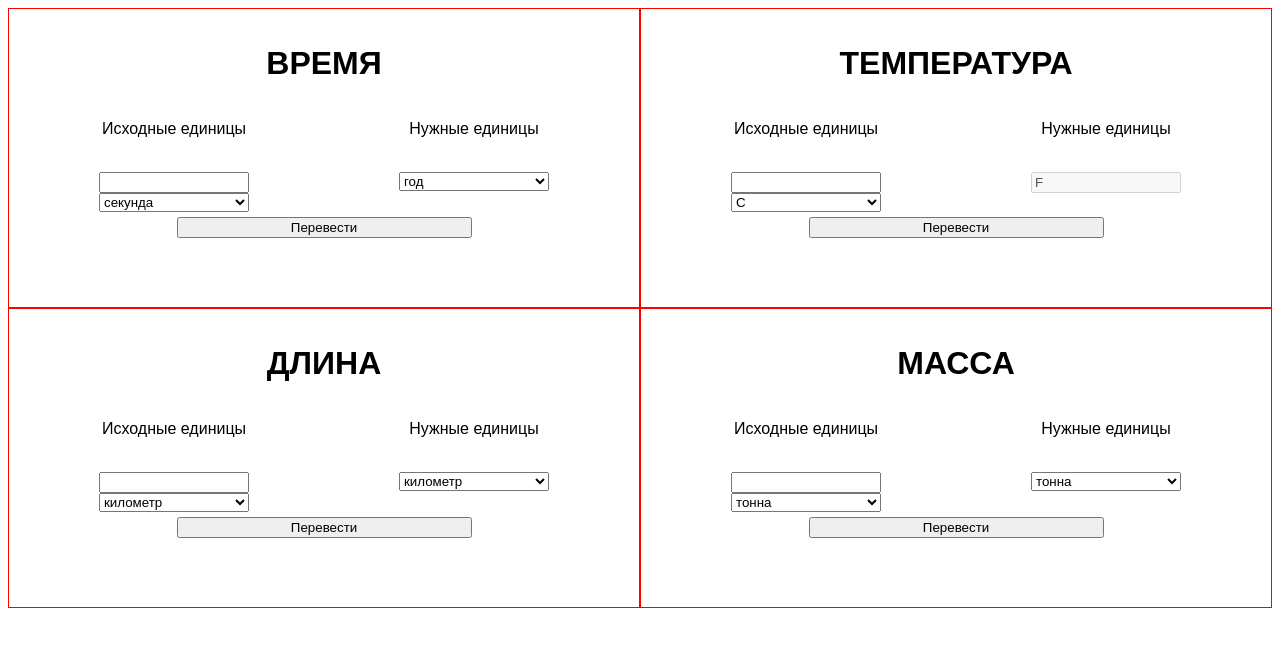
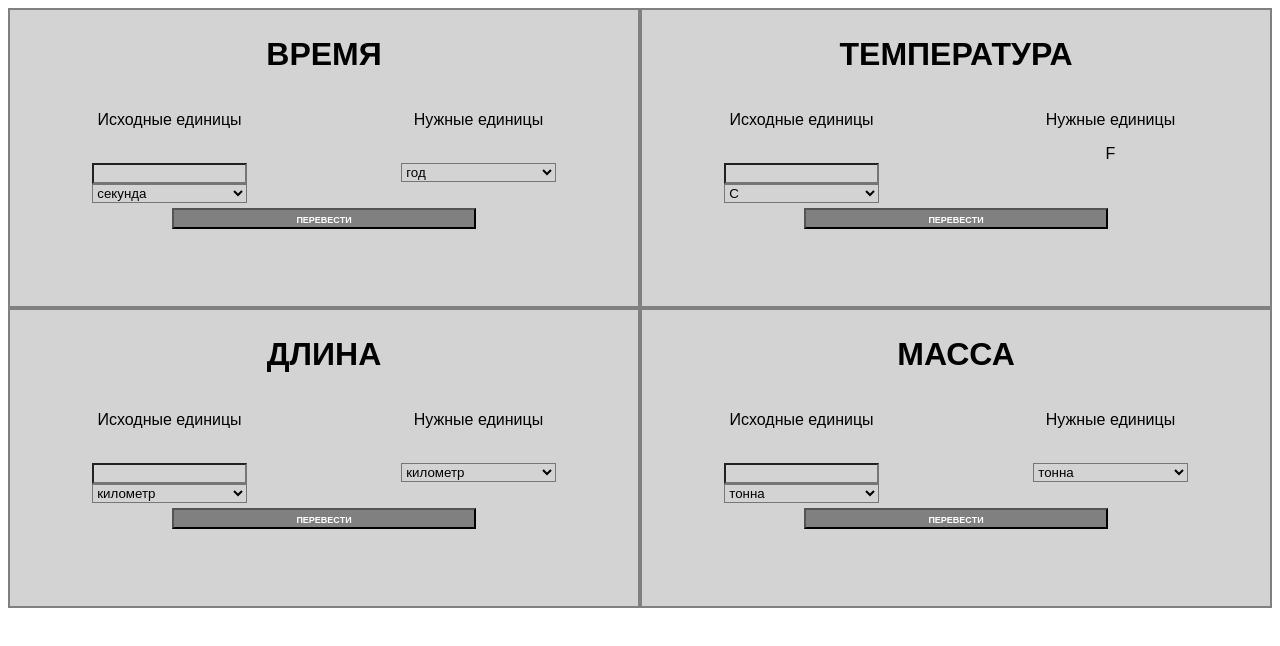
Before and after one commit to LblC/calc, a plain HTML site: page index.html in a window 1280 px wide. Drawn offline with Linux system fonts and the light colour scheme.

Commit message:
len, w and new style

```diff
--- a/index.html
+++ b/index.html
@@ -42,7 +42,7 @@
 		</div>
 
 		<div class="confirm">
-			<input type="button" value="Перевести" onclick="countTime();">
+			<button onclick="countTime();">перевести</button>
 		</div>
 
 		<div class="answer">
@@ -67,13 +67,12 @@
 		<div class="form">
 			<form id="dest">
 				<p>Нужные единицы</p>
-				<br>
-				<input type="text" id="temp2" value="F" disabled="true">
+				<p id="temp2">F</p>
 			</form>
 		</div>
 
 		<div class="confirm">
-			<input type="button" value="Перевести" onclick="countTemp();">
+			<button onclick="countTemp();">перевести</button>
 		</div>
 
 		<div class="answer">
@@ -120,7 +119,7 @@
 		</div>
 
 		<div class="confirm">
-			<input type="button" value="Перевести" onclick="countLen();">
+			<button onclick="countLen();">перевести</button>
 		</div>
 
 		<div class="answer">
@@ -160,7 +159,7 @@
 		</div>
 
 		<div class="confirm">
-			<input type="button" value="Перевести" onclick="countW();">
+			<button onclick="countW();">перевести</button>
 		</div>
 
 		<div class="answer">
--- a/script.js
+++ b/script.js
@@ -72,9 +72,115 @@ function countTemp() {
 
 function checkTemp() {
 	if (document.getElementById("temp1").value == "C") {
-		document.getElementById("temp2").value = "F";
+		document.getElementById("temp2").innerHTML = "F";
 	}
 	else {
-		document.getElementById("temp2").value = "C";
+		document.getElementById("temp2").innerHTML = "C";
 	}
 }
+
+function countLen() {
+	var src_ind = document.getElementById('len1').selectedIndex;
+	var dest_ind = document.getElementById('len2').selectedIndex;
+	var q = document.getElementById("len-q").value;
+	var src;
+	var dest;
+	var res;
+
+    switch(src_ind) {
+    	case 0:
+    	    src = 1000000;
+    	    break;
+    	case 1:
+    		src = 1000;
+    		break;
+    	case 2:
+    		src = 914.4;
+    		break;
+    	case 3:
+    		src = 304.8;
+    		break;
+    	case 4:
+    		src = 25.4;
+    		break;
+    	case 5:
+    		src = 10;
+    		break;
+    	default:
+    		src = 1;
+    }
+
+    switch(dest_ind) {
+    	case 0:
+    	    dest = 1000000;
+    	    break;
+    	case 1:
+    		dest = 1000;
+    		break;
+    	case 2:
+    		dest = 914.4;
+    		break;
+    	case 3:
+    		dest = 304.8;
+    		break;
+    	case 4:
+    		dest = 25.4;
+    		break;
+    	case 5:
+    		dest = 10;
+    		break;
+    	default:
+    		dest = 1;
+    }
+
+    res = src * q / dest;
+
+	document.getElementById('len').innerHTML = res;
+}
+
+function countW() {
+	var src_ind = document.getElementById('w1').selectedIndex;
+	var dest_ind = document.getElementById('w2').selectedIndex;
+	var q = document.getElementById("w-q").value;
+	var src;
+	var dest;
+	var res;
+
+    switch(src_ind) {
+    	case 0:
+    	    src = 1000000;
+    	    break;
+    	case 1:
+    		src = 1000;
+    		break;
+    	case 2:
+    		src = 453.59;
+    		break;
+    	case 3:
+    		src = 28.35;
+    		break;
+    	default:
+    		src = 1;
+    }
+
+    switch(dest_ind) {
+    	case 0:
+    	    dest = 1000000;
+    	    break;
+    	case 1:
+    		dest = 1000;
+    		break;
+    	case 2:
+    		dest = 453.59;
+    		break;
+    	case 3:
+    		dest = 28.35;
+    		break;
+    	default:
+    		dest = 1;
+    }
+
+    res = src * q / dest;
+
+	document.getElementById('w').innerHTML = res;
+}
--- a/style.css
+++ b/style.css
@@ -1,6 +1,15 @@
 * {
 	box-sizing: border-box;
-	font-family: arial, sans-serif;
+	font-family: helios, arial, sans-serif;
+}
+
+body {
+	display: -webkit-flex;
+	display: flex;
+	-webkit-flex-direction: column;
+	flex-direction: column;
+	-webkit-justify-content: space-around;
+	justify-content: space-around;
 }
 
 .col-1 {width: 8.33%;}
@@ -25,14 +34,9 @@
 
 [class*="col-"] {
     float: left;
-    padding: 15px;
-    border: 1px solid red;
-}
-
-.row::after {
-    content: "";
-    clear: both;
-    display: block;
+    padding: 5px;
+    border: 2px solid gray;
+    background-color: lightgrey;
 }
 
 [class*="col-"] {
@@ -41,12 +45,15 @@
 	float: left;
 }
 
+.row {
+	margin-bottom: auto;
+}
+
 h1 {
 	display: block;
 	width: 100%;
 	text-align: center;
 	text-transform: uppercase;
-	/*float: left;*/
 }
 
 .form {
@@ -57,19 +64,29 @@ h1 {
 form {
 	width: 50%;
 	margin: auto;
+	display: -webkit-flex;
 	display: flex;
+	-webkit-flex-direction: column;
 	flex-direction: column;
-    justify-content: space-around;
+	-webkit-justify-content: center;
+    justify-content: center;
 }
 
-form > p, .answer p {
+p {
 	text-align: center;
+}
+
+#temp2 {
+	margin: 0px;
 }
 
 .confirm, .answer {
 	width: 100%;
+	display: -webkit-flex;
 	display: flex;
+	-webkit-flex-direction: column;
 	flex-direction: column;
+	-webkit-justify-content: flex-start;
 	justify-content: flex-start;
 	padding: 5px;
 }
@@ -78,3 +95,15 @@ form > p, .answer p {
 	width: 50%;
 	margin: auto;
 }
+
+button {
+	color: white;
+	background-color: grey;
+	/*font-family: arial, sans-serif;*/
+	font-variant: small-caps;
+	font-weight: bold;
+}
+
+input, select {
+	background-color: lightgrey;
+}
```
